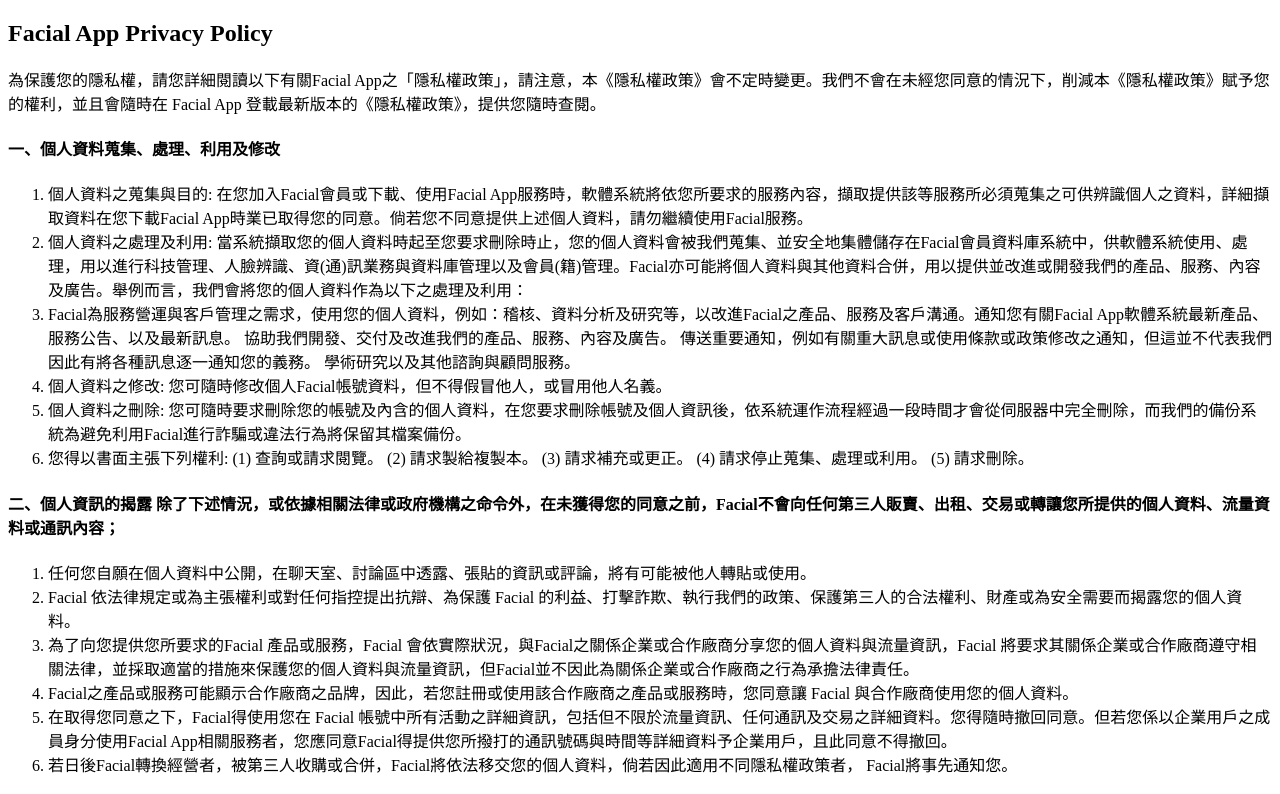
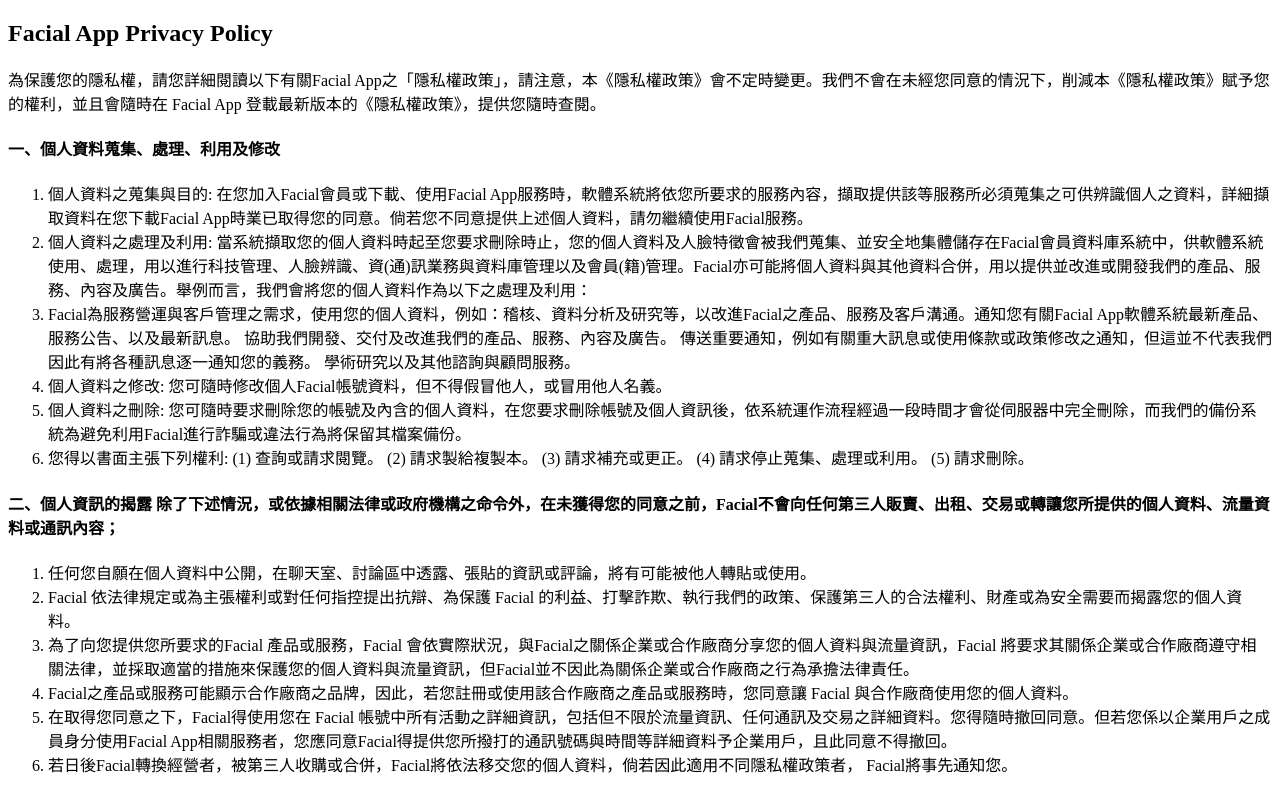
Before and after one commit to facialapp/privacy_policy, a plain HTML site: page index.html in a window 1280 px wide. Shown: the top 794 px of the page. Drawn offline with Linux system fonts and the light colour scheme.

Commit message:
Update index.html

```diff
--- a/index.html
+++ b/index.html
@@ -15,7 +15,7 @@
     </li>
     <li>
       個人資料之處理及利用:
-      當系統擷取您的個人資料時起至您要求刪除時止，您的個人資料會被我們蒐集、並安全地集體儲存在Facial會員資料庫系統中，供軟體系統使用、處理，用以進行科技管理、人臉辨識、資(通)訊業務與資料庫管理以及會員(籍)管理。Facial亦可能將個人資料與其他資料合併，用以提供並改進或開發我們的產品、服務、內容及廣告。舉例而言，我們會將您的個人資料作為以下之處理及利用：
+      當系統擷取您的個人資料時起至您要求刪除時止，您的個人資料及人臉特徵會被我們蒐集、並安全地集體儲存在Facial會員資料庫系統中，供軟體系統使用、處理，用以進行科技管理、人臉辨識、資(通)訊業務與資料庫管理以及會員(籍)管理。Facial亦可能將個人資料與其他資料合併，用以提供並改進或開發我們的產品、服務、內容及廣告。舉例而言，我們會將您的個人資料作為以下之處理及利用：
     </li>
     <li>
       Facial為服務營運與客戶管理之需求，使用您的個人資料，例如：稽核、資料分析及研究等，以改進Facial之產品、服務及客戶溝通。通知您有關Facial App軟體系統最新產品、服務公告、以及最新訊息。
```
